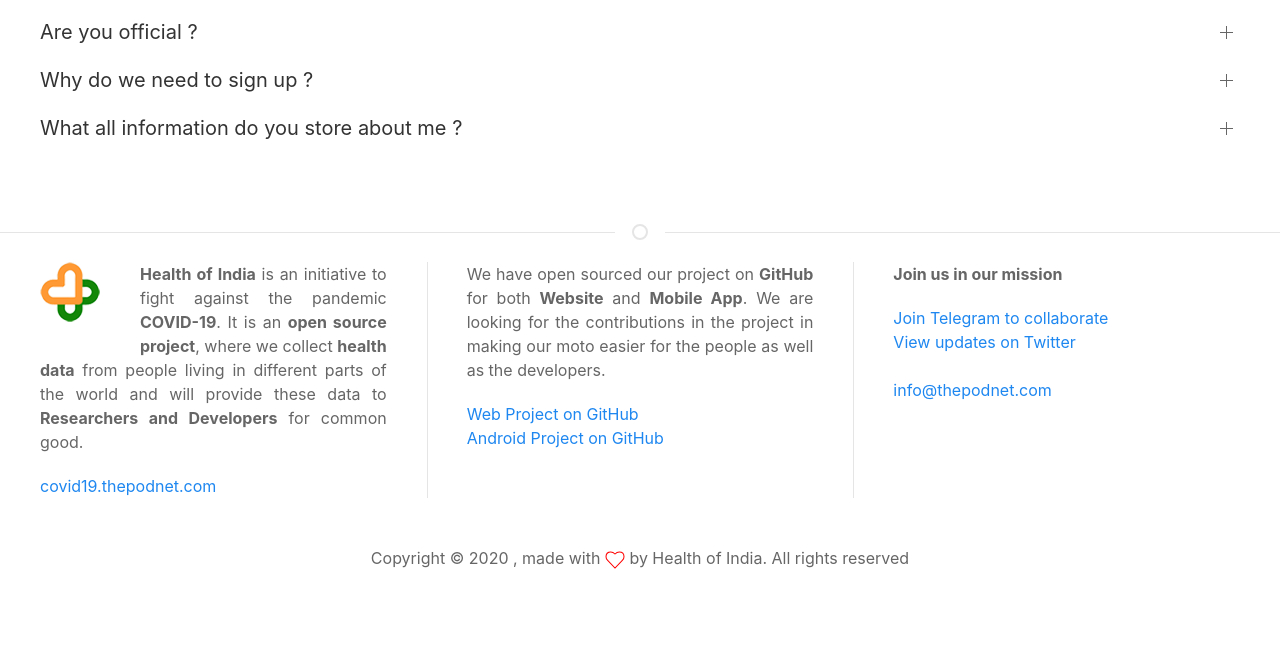
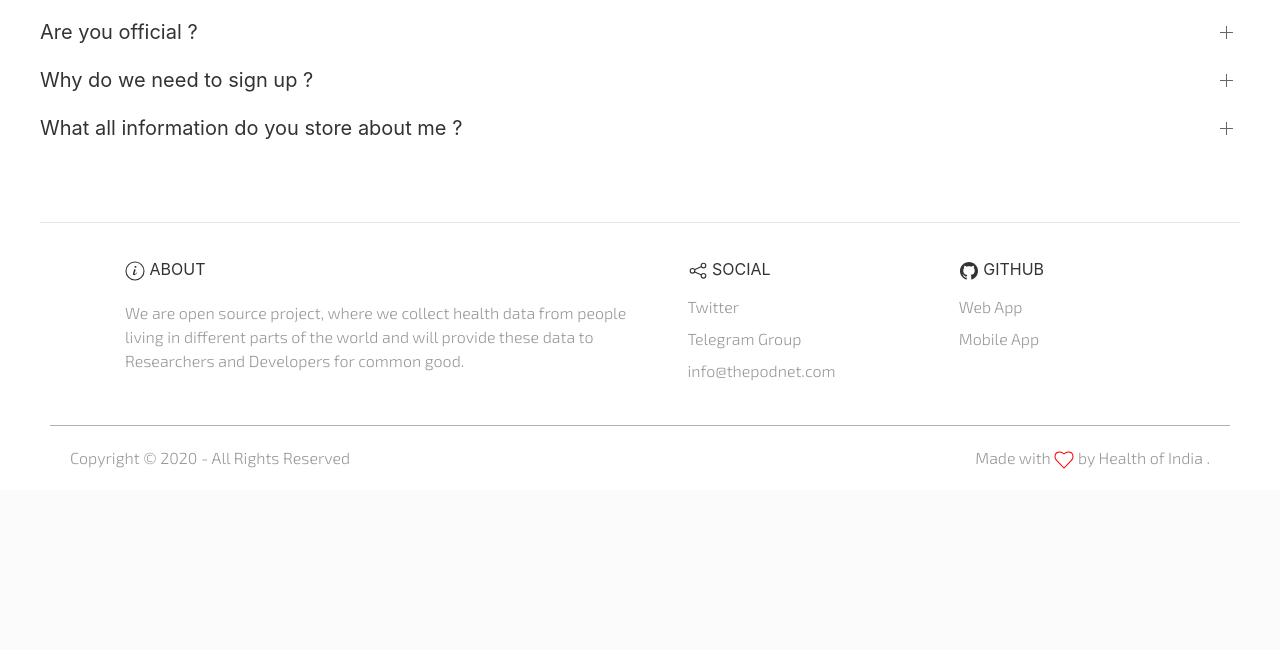
Before and after one commit to Podnet/Fight-Covid19, a Django app: page /about/ in a window 1280 px wide. Shown: the part 952-1602 px from the top of the page. After the commit the page ends 1421 px from the top, so only its background shows below. Run offline with Django 3.2, Linux system fonts and the light colour scheme; parts of the project's set-up code (start-up, migrations or seed data) failed here and were passed over; some libraries are stand-ins or nearby versions.

Commit message:
footer updated and css added

```diff
--- a/fight_covid19/static/css/project.css
+++ b/fight_covid19/static/css/project.css
@@ -44,3 +44,134 @@
   border: 2px solid black;
   border-radius: 25px;
 }
+
+
+/* Footer */
+.footer {
+  display: flex;
+  flex-flow: row wrap;
+  padding: 30px 30px 20px 30px;
+  color: #2f2f2f;
+  background-color: #fff;
+  border-top: 1px solid #e5e5e5;
+}
+
+.footer > * {
+  flex:  1 100%;
+}
+
+.footer-addr {
+  margin-right: 1.25em;
+  margin-bottom: 2em;
+}
+
+.footer-logo {
+  font-family: 'Pacifico', cursive;
+  font-weight: 400;
+  text-transform:   inherit;
+  font-size: 1.5rem;
+}
+
+.footer-addr h2 {
+  margin-top: -0.5em;
+  margin-bottom: -0.7em;
+  font-size: 15px;
+  font-weight: 400;
+}
+
+.nav-title {
+  font-weight: 400;
+  font-size: 15px;
+}
+
+.footer address {
+  font-style: normal;
+  color: #999;
+}
+
+.footer-btn {
+  display: flex;
+  align-items: center;
+  justify-content: center;
+  height: 36px;
+  max-width: max-content;
+  background-color: rgb(33, 33, 33, 0.07);
+  border-radius: 100px;
+  color: #2f2f2f;
+  line-height: 0;
+  margin: 0.6em 0;
+  font-size: 1rem;
+  padding: 0 1.3em;
+}
+
+.footer ul {
+  list-style: none;
+  padding-left: 0;
+}
+
+.footer li {
+  line-height: 2em;
+}
+
+.footer a {
+  text-decoration: none;
+}
+
+.footer-nav {
+  display: flex;
+	flex-flow: row wrap;
+}
+
+.footer-nav > * {
+  flex: 1 50%;
+  margin-right: 1.25em;
+}
+
+.nav-ul a {
+  color: #999;
+}
+
+.nav-ul--extra {
+  column-count: 2;
+  column-gap: 1.25em;
+}
+
+.legal {
+  display: flex;
+  flex-wrap: wrap;
+  color: #999;
+}
+
+.legal-links {
+  display: flex;
+  align-items: center;
+}
+
+.heart {
+  color: #2f2f2f;
+}
+
+@media screen and (min-width: 24.375em) {
+  .legal .legal-links {
+    margin-left: auto;
+  }
+}
+
+@media screen and (min-width: 40.375em) {
+  .footer-nav > * {
+    flex: 1;
+  }
+
+  .nav-item--extra {
+    flex-grow: 2;
+  }
+
+  .footer-addr {
+    flex: 2 0px;
+    padding-left: 75px;
+  }
+
+  .footer-nav {
+    flex: 2 0px;
+  }
+}
--- a/fight_covid19/templates/pages/footer.html
+++ b/fight_covid19/templates/pages/footer.html
@@ -1,47 +1,56 @@
-
 {% load static %}
 {% load humanize %}
 {% block footer %}
-  <hr class="uk-divider-icon">
-  <div class="uk-container">
-    <div class="uk-grid-divider uk-child-width-expand@s" uk-grid>
-      <div class="uk-panel" style="text-align: justify">
-        <img class="uk-align-left uk-margin-remove-adjacent" src="{% static 'images/favicons/60_60.png' %}" alt="Health of India image">
-        <p><b>Health of India</b> is an initiative to fight against the pandemic <b>COVID-19</b>. It is an <b>open source project</b>, where we collect <b>health data</b> from people living in different parts of the world and will provide these data to <b>Researchers and Developers</b>  for common good.</p>
-        <a href="https://covid19.thepodnet.com/">covid19.thepodnet.com</a>
+<div class="uk-container">
+  <footer class="footer exo" style="padding: 15px 10px 0px 10px;">
+    <div class="footer-addr">
+      <h5 style="margin: 20px 0 10px 0!important;"><span class="nav-title" uk-icon="icon: info"> </span> ABOUT</h5>
+      <address>
+        We are open source project, where we collect health data from people living in different parts of the world and will provide these data to Researchers and Developers for common good.
+      </address>
+    </div>
+
+    <ul class="footer-nav">
+      <li class="nav-item">
+        <h5 style="margin: 0 0 10px 0;"><span class="nav-title" uk-icon="icon: social"> </span> SOCIAL</h5>
+
+        <ul class="nav-ul">
+          <li>
+            <a href="https://twitter.com/health_of_india"> Twitter</a>
+          </li>
+
+          <li>
+            <a href="https://t.me/joinchat/HjfL_kk3gxSQ7MQnbTFYyQ">Telegram Group</a>
+          </li>
+
+          <li>
+            <a href="mailto:info@thepodnet.com">info@thepodnet.com</a>
+          </li>
+        </ul>
+      </li>
+
+      <li class="nav-item">
+        <h5 style="margin: 0 0 10px 0;"><span class="nav-title" uk-icon="icon: github"> </span> GITHUB</h5>
+
+        <ul class="nav-ul">
+          <li>
+            <a href="https://github.com/meticulousCraftman/Fight-Covid19">Web App</a>
+          </li>
+
+          <li>
+            <a href="https://github.com/mornville/Fight-Covid19-App">Mobile App</a>
+          </li>
+
+        </ul>
+      </li>
+    </ul>
+
+    <div class="legal" style="text-align:center;border-top: 1.2px solid #b1b0b0;padding:20px">
+      <p style="text-align:center;margin:0;">Copyright &copy; 2020 - All Rights Reserved</p>
+
+      <div class="legal-links" style="text-align:center;">
+        <span style="text-align:center;">Made with <span uk-icon="heart" style="color: red"></span> by Health of India .</span>
       </div>
-      <div class="uk-panel" style="text-align: justify">
-        <p>We have open sourced our project on <b>GitHub</b> for both <b>Website</b> and <b>Mobile App</b>. We are looking for the contributions in the project in making our moto easier for the people as well as the developers.</p>
-        <!-- <a href="https://github.com/meticulousCraftman/Fight-Covid19/blob/master/LICENSE"><img src="https://img.shields.io/github/license/meticulousCraftman/Fight-Covid19.svg?logo=github)](https://github.com/meticulousCraftman/Fight-Covid19/blob/master/LICENSE"/></a> -->
-        <!-- <a href="https://github.com/meticulousCraftman/Fight-Covid19/stargazers"><img src="https://img.shields.io/github/stars/meticulousCraftman/Fight-Covid19.svg?logo=github)](https://github.com/meticulousCraftman/Fight-Covid19/stargazers"/></a> -->
-        <!-- <a href="https://github.com/meticulousCraftman/Fight-Covid19/network/members"><img src="https://img.shields.io/github/forks/meticulousCraftman/Fight-Covid19.svg?logo=github&color=red)](https://github.com/meticulousCraftman/Fight-Covid19/network/members" /></a> -->
-<!--        <img src="https://img.shields.io/github/languages/top/meticulousCraftman/Fight-Covid19?color=blue&logo=python)](https://github.com/meticulousCraftman/Fight-Covid19"/>-->
-        <!-- <a href="https://github.com/meticulousCraftman/Fight-Covid19/graphs/contributors"><img src="https://img.shields.io/github/contributors/meticulousCraftman/Fight-Covid19?logo=github)](https://github.com/meticulousCraftman/Fight-Covid19/graphs/contributors" /></a> -->
-        <a href="https://github.com/meticulousCraftman/Fight-Covid19">Web Project on GitHub</a><br>
-        <a href="https://github.com/mornville/Fight-Covid19-App">Android Project on GitHub</a>
-      </div>
-      <div class="uk-panel" style="text-align: justify">
-        <p><b>Join us in our mission</b></p>
-        <a href="https://t.me/joinchat/HjfL_kk3gxSQ7MQnbTFYyQ">Join Telegram to collaborate</a>
-        <br>
-        <a href="https://twitter.com/health_of_india">View updates on Twitter</a>
-        <br><br>
-        <a href="mailto:info@thepodnet.com">info@thepodnet.com</a>
-      </div>
-<!--      <div class="uk-panel" style="text-align: justify">-->
-<!--        <p><b>Quick Links</b></p>-->
-<!--        <a href="https://covid19.thepodnet.com/">Home</a>-->
-<!--        <br>-->
-<!--        <a href="https://covid19.thepodnet.com/maps/">Maps</a>-->
-<!--        <br>-->
-<!--        <a href="https://covid19.thepodnet.com/about/">About</a>-->
-<!--        <br>-->
-<!--        <a href="https://covid19.thepodnet.com/news/">News</a>-->
-<!--      </div>-->
     </div>
-  </div>
-  <div style="margin-top: 3em;text-align: center">
-    <p>Copyright &copy; 2020 , made with <span uk-icon="heart" style="color: red"></span> by Health of India. All rights reserved</p>
-  </div>
-  <div style="margin-bottom: 5em;"></div>
-{% endblock footer %}
+  </footer>
+  {% endblock footer %}
```
